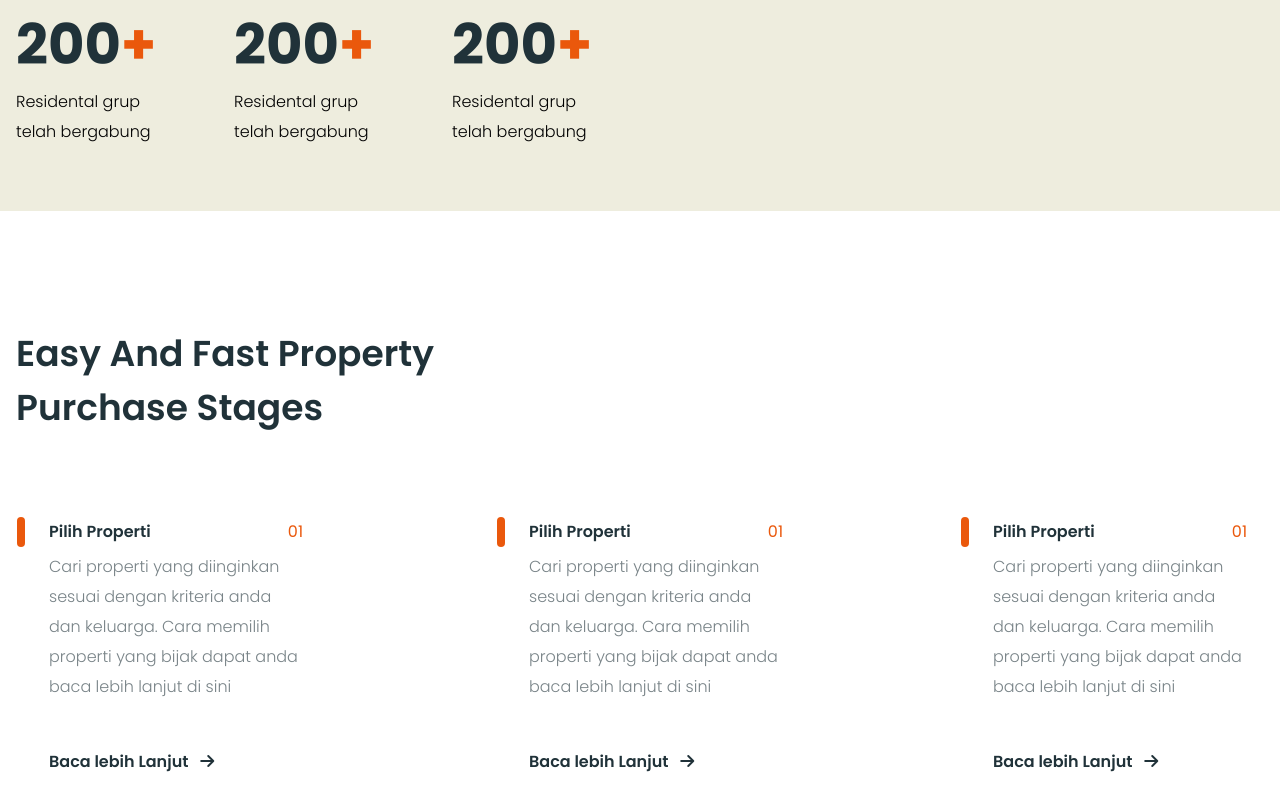
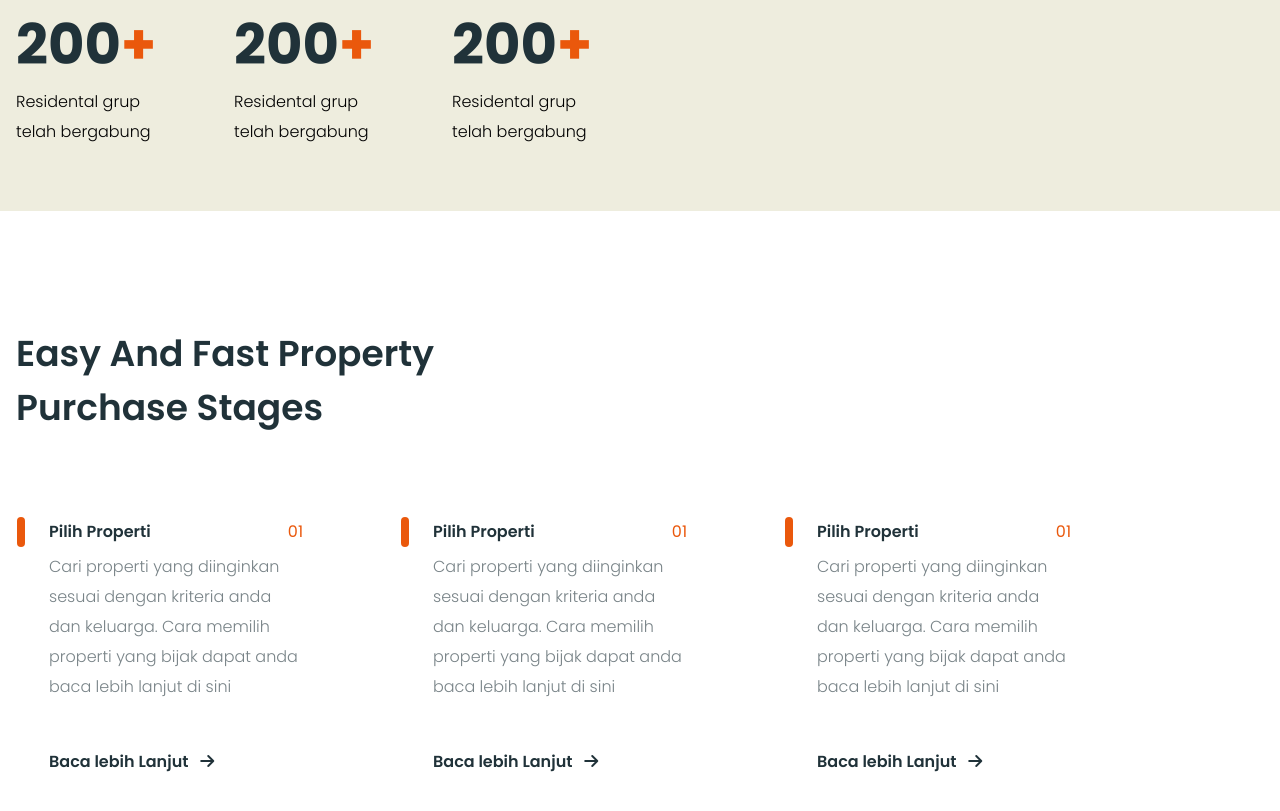
Before and after one commit to Kaziraiyhan/Omah, a website: page index.html in a window 1280 px wide. Shown: the part 701-1512 px from the top of the page. Drawn offline with nearby package versions, Linux system fonts and the light colour scheme.

Commit message:
update responsive in pursase upt0 lg

```diff
--- a/index.html
+++ b/index.html
@@ -135,14 +135,14 @@
     <section id="purchase" class="py-[100px]">
       <div class="container mx-auto">
         <h3
-          class="m-4 font-semibold capitalize lg:leading-[54px] text-secondary lg:w-[533px] lg:text-4xl"
+          class="m-4 font-semibold capitalize text-secondary lg:w-[533px] lg:text-4xl lg:leading-[54px]"
         >
           Easy and Fast Property Purchase Stages
         </h3>
 
-        <div class="mt-16 flex flex-wrap justify-between">
+        <div class="mt-16 flex flex-wrap  gap-8">
           <div
-            class="item mx-4 w-full rounded-md border border-transparent px-8 py-5 hover:border-primery hover:shadow lg:w-1/4"
+            class="item mx-4  w-full rounded-md border border-transparent px-8 py-5 hover:border-primery hover:shadow md:w-2/5 lg:w-1/4"
           >
             <div class="flex justify-between">
               <h4
@@ -168,7 +168,7 @@
             ></a>
           </div>
           <div
-            class="item rounded-md border border-transparent px-8 py-5 hover:border-primery hover:shadow lg:w-1/4"
+            class="item mx-4  w-full rounded-md border border-transparent px-8 py-5 hover:border-primery hover:shadow md:w-2/5 lg:w-1/4"
           >
             <div class="flex justify-between">
               <h4
@@ -194,7 +194,7 @@
             ></a>
           </div>
           <div
-            class="item w-1/4 rounded-md border border-transparent px-8 py-5 hover:border-primery hover:shadow"
+            class="item mx-4 w-full rounded-md border border-transparent px-8 py-5 hover:border-primery hover:shadow md:w-2/5 lg:w-1/4"
           >
             <div class="flex justify-between">
               <h4
@@ -219,6 +219,8 @@
               <span class="ms-2"><i class="fa-solid fa-arrow-right"></i></span
             ></a>
           </div>
+
+
         </div>
       </div>
     </section>
```
